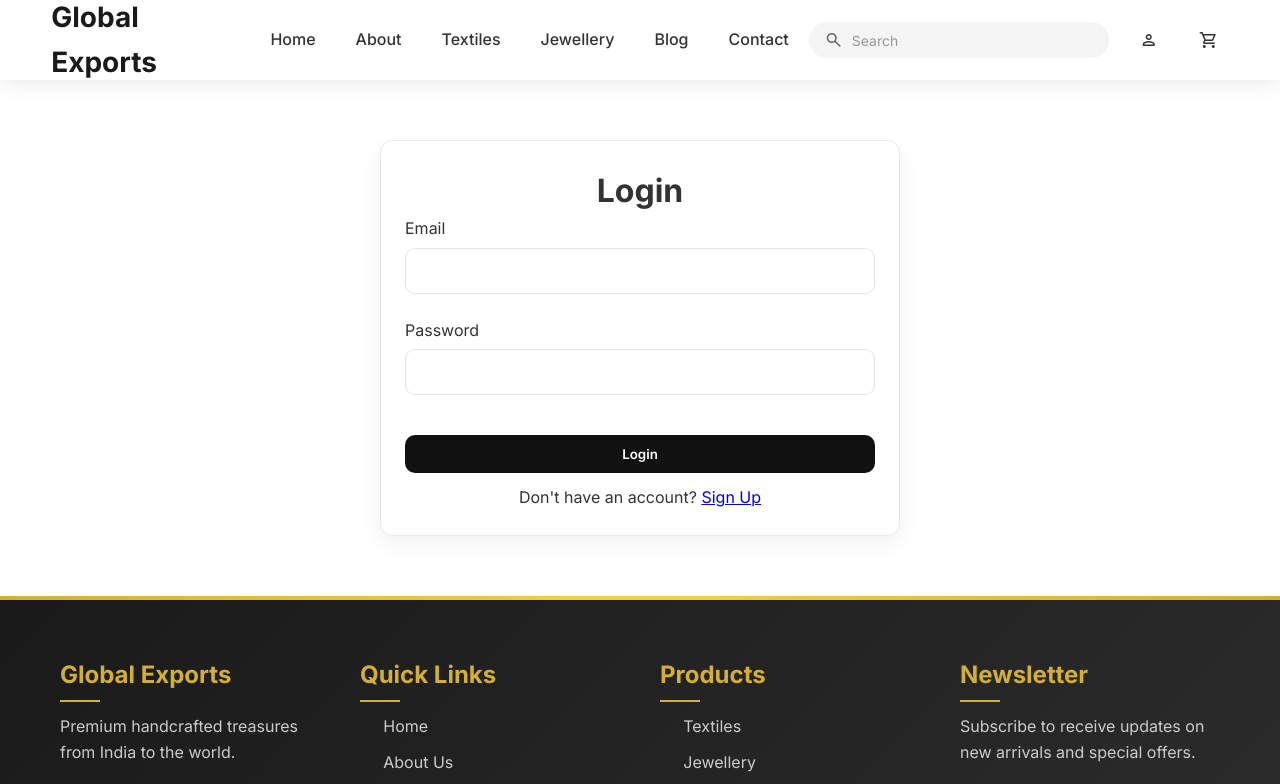
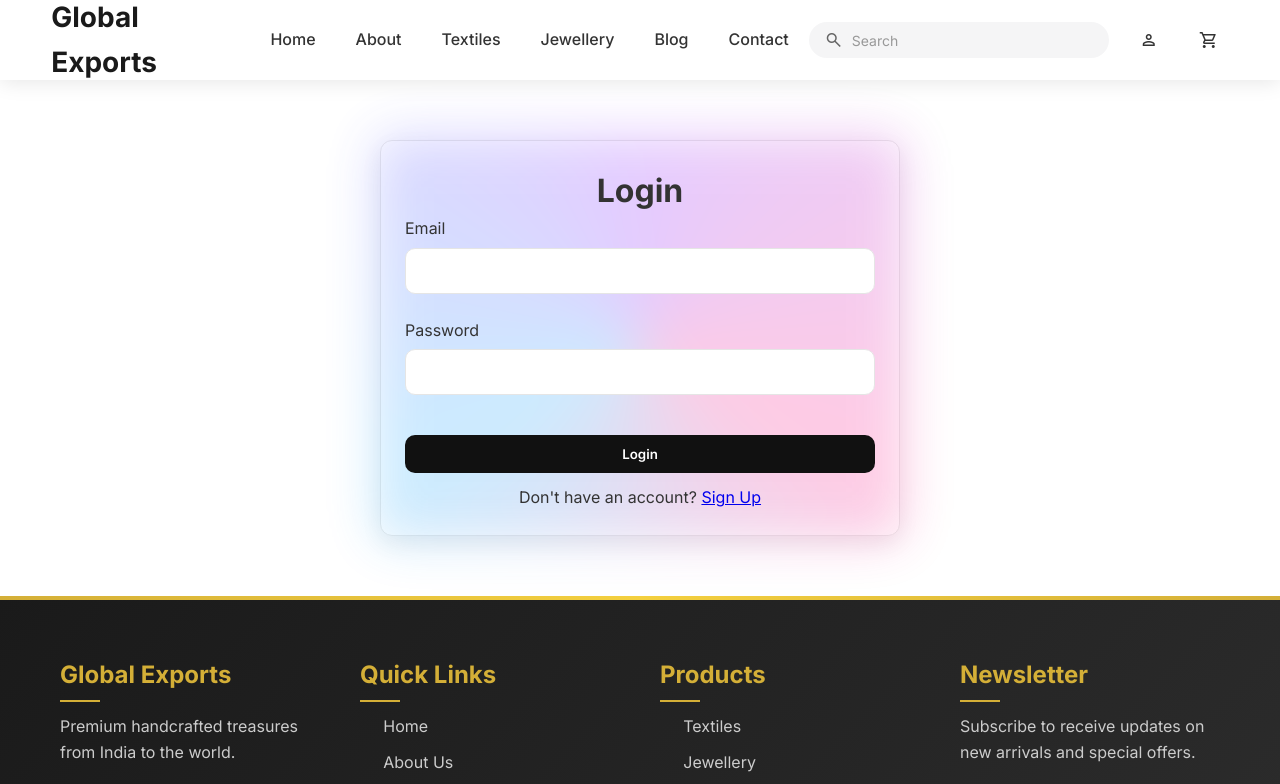
Before and after one commit to mrmohitsharm/import-export-website-copy, a React (Create React App) app: page /login in a window 1280 px wide. Shown: the top 784 px of the page. Built offline with nearby package versions, Linux system fonts and the light colour scheme.

Commit message:
changes into login page or profile ui/ux

```diff
--- a/src/App.js
+++ b/src/App.js
@@ -1,5 +1,5 @@
 import React from "react";
-import { BrowserRouter as Router, Routes, Route } from "react-router-dom";
+import { BrowserRouter as Router, Routes, Route, Navigate, useLocation } from "react-router-dom";
 import "./styles/common.css";
 
 // Import components
@@ -15,6 +15,7 @@ import Textiles from "./pages/Textiles";
 import Jewellery from "./pages/Jewellery";
 import Login from "./pages/auth/Login";
 import SignUp from "./pages/auth/SignUp";
+import Logout from "./pages/auth/Logout";
 import ProfilePage from "./pages/account/ProfilePage";
 import ProfileInformation from "./pages/account/ProfileInformation";
 import ManageAddresses from "./pages/account/ManageAddresses";
@@ -24,6 +25,19 @@ import Cart from "./pages/Cart";
 
 
 function App() {
+  const RequireAuth = ({ children }) => {
+    const location = useLocation();
+    let currentUser = null;
+    try {
+      currentUser = JSON.parse(localStorage.getItem("currentUser"));
+    } catch (e) {
+      currentUser = null;
+    }
+    if (!currentUser) {
+      return <Navigate to="/login" replace state={{ from: location.pathname }} />;
+    }
+    return children;
+  };
   return (
     <Router>
       <Layout>
@@ -38,12 +52,13 @@ function App() {
           <Route path="/cart" element={<Cart />} />
           <Route path="/login" element={<Login />} />
           <Route path="/signup" element={<SignUp />} />
-          {/* Alias for profile to support /profile path */}
-          <Route path="/profile" element={<ProfilePage />} />
-          <Route path="/account" element={<ProfilePage />} />
-          <Route path="/account/profile" element={<ProfileInformation />} />
-          <Route path="/account/addresses" element={<ManageAddresses />} />
-          <Route path="/account/pan" element={<PANCardInformation />} />
+          <Route path="/logout" element={<Logout />} />
+          {/* Protected account routes */}
+          <Route path="/profile" element={<RequireAuth><ProfilePage /></RequireAuth>} />
+          <Route path="/account" element={<RequireAuth><ProfilePage /></RequireAuth>} />
+          <Route path="/account/profile" element={<RequireAuth><ProfileInformation /></RequireAuth>} />
+          <Route path="/account/addresses" element={<RequireAuth><ManageAddresses /></RequireAuth>} />
+          <Route path="/account/pan" element={<RequireAuth><PANCardInformation /></RequireAuth>} />
         </Routes>
       </Layout>
     </Router>
--- a/src/components/HomePage.js
+++ b/src/components/HomePage.js
@@ -29,7 +29,7 @@ const HomePage = () => {
       setCurrentSlide((prev) => (prev + 1) % heroSlides.length);
     }, 5000); // Change slide every 5 seconds
     return () => clearInterval(timer);
-  }, []);
+  }, [heroSlides.length]);
 
   const nextSlide = () => {
     setCurrentSlide((prev) => (prev + 1) % heroSlides.length);
@@ -44,7 +44,7 @@ const HomePage = () => {
     {
       name: "Sarah Johnson",
       role: "Fashion Retailer",
-      image: "https://images.unsplash.com/photo-1494790108755-2616b612b786?ixlib=rb-4.0.3&ixid=M3wxMjA3fDB8MHxwaG90by1wYWdlfHx8fGVufDB8fHx8fA%3D%3D&auto=format&fit=crop&w=100&q=80",
+      image: "https://physicaleducationandwellness.mit.edu/wp-content/uploads/Untitled-1.png",
       quote: "The quality of textiles and the attention to detail in every piece is exceptional. Our customers love the authentic craftsmanship."
     },
     {
--- a/src/pages/auth/Login.js
+++ b/src/pages/auth/Login.js
@@ -1,5 +1,5 @@
 import React, { useState } from "react";
-import { useNavigate, Link } from "react-router-dom";
+import { useNavigate, useLocation, Link } from "react-router-dom";
 import "../../styles/common.css";
 import "../../styles/auth.css";
 
@@ -9,6 +9,7 @@ const Login = () => {
   const [loading, setLoading] = useState(false);
   const [error, setError] = useState(null);
   const navigate = useNavigate();
+  const location = useLocation();
 
   const handleSubmit = (e) => {
     e.preventDefault();
@@ -20,7 +21,8 @@ const Login = () => {
     setTimeout(() => {
       localStorage.setItem("currentUser", JSON.stringify({ email }));
       setLoading(false);
-      navigate("/account/profile");
+      const redirectTo = (location.state && location.state.from) ? location.state.from : "/account/profile";
+      navigate(redirectTo, { replace: true });
     }, 800);
   };
 
--- /dev/null
+++ b/src/pages/auth/Logout.js
@@ -0,0 +1,19 @@
+import React, { useEffect } from "react";
+import { useNavigate, useLocation } from "react-router-dom";
+
+const Logout = () => {
+  const navigate = useNavigate();
+  const location = useLocation();
+
+  useEffect(() => {
+    try {
+      localStorage.removeItem("currentUser");
+    } catch (e) {}
+    const redirectTo = (location.state && location.state.from) ? location.state.from : "/";
+    navigate(redirectTo, { replace: true });
+  }, [navigate, location]);
+
+  return null;
+};
+
+export default Logout;
--- a/src/pages/auth/SignUp.js
+++ b/src/pages/auth/SignUp.js
@@ -1,5 +1,5 @@
 import React, { useState } from "react";
-import { useNavigate, NavLink } from "react-router-dom";
+import { useNavigate, useLocation, NavLink } from "react-router-dom";
 import "../../styles/common.css";
 import "../../styles/auth.css";
 
@@ -11,9 +11,14 @@ const SignUp = () => {
   const [loading, setLoading] = useState(false);
   const [error, setError] = useState(null);
   const navigate = useNavigate();
+  const location = useLocation();
 
   const handleSubmit = (e) => {
     e.preventDefault();
+    if (!name || !email || !password) {
+      setError("Please fill all fields.");
+      return;
+    }
     if (password !== confirmPassword) {
       setError("Passwords do not match");
       return;
@@ -22,7 +27,8 @@ const SignUp = () => {
     setTimeout(() => {
       localStorage.setItem("currentUser", JSON.stringify({ name, email }));
       setLoading(false);
-      navigate("/account/profile");
+      const redirectTo = (location.state && location.state.from) ? location.state.from : "/account/profile";
+      navigate(redirectTo, { replace: true });
     }, 800);
   };
 
--- a/src/styles/account.css
+++ b/src/styles/account.css
@@ -84,6 +84,8 @@ button.btn-primary.logout { background: #ef4444; }
 a.btn-primary[href*="logout"]:hover,
 button.btn-primary.logout:hover { background: #dc2626; }
 
+/* Profile ornaments removed per request */
+
 /* Address item row look */
 .card .font-medium { color: #111827; }
 .text-muted-foreground { color: #6b7280; }
--- a/src/styles/auth.css
+++ b/src/styles/auth.css
@@ -4,13 +4,49 @@
   max-width: 560px;
   margin: 40px auto;
   padding: 20px;
+  /* fade/slide entrance */
+  animation: authFadeIn .6s ease-out both;
+  position: relative;
 }
+
+/* Jewellery themed background image (from jewellery section) */
+/* removed background colour/effects */
+.auth-container::after { content: none; }
+.auth-bg { display: none; }
 
 .card {
   background: #fff;
   border: 1px solid #eee;
   border-radius: 12px;
   box-shadow: 0 6px 18px rgba(0,0,0,0.06);
+  position: relative;
+  /* colorful ambient glow */
+  box-shadow:
+    0 12px 24px rgba(0,0,0,.06),
+    0 0 24px rgba(255, 0, 128, .12),
+    0 0 36px rgba(0, 176, 255, .12),
+    0 0 48px rgba(120, 0, 255, .10);
+  /* soft pop-in */
+  transform: translateY(10px) scale(.98);
+  animation: cardPop .5s .1s cubic-bezier(.2,.8,.2,1) both;
+}
+
+/* elevated gradient aura around the card */
+.card::before {
+  content: '';
+  position: absolute;
+  inset: -6px;
+  background: conic-gradient(
+    from 120deg,
+    rgba(255,0,122,.45),
+    rgba(0,163,255,.45),
+    rgba(125,0,255,.45),
+    rgba(255,0,122,.45)
+  );
+  filter: blur(26px);
+  z-index: -1;
+  border-radius: 16px;
+  opacity: .45;
 }
 
 .form-group {
@@ -26,7 +62,7 @@
   border-radius: 10px;
   border: 1px solid #e5e5e5;
   outline: none;
-  transition: border-color .2s ease, box-shadow .2s ease;
+  transition: border-color .2s ease, box-shadow .2s ease, transform .15s ease;
 }
 
 .form-textarea {
@@ -38,6 +74,7 @@
 .form-textarea:focus {
   border-color: #111;
   box-shadow: 0 0 0 3px rgba(0,0,0,0.06);
+  transform: translateY(-1px);
 }
 
 .input-error {
@@ -51,10 +88,18 @@
   border-radius: 10px;
   padding: 12px 16px;
   cursor: pointer;
+  transition: transform .12s ease, box-shadow .2s ease, background .2s ease;
 }
 
 .btn-primary:hover {
   background: #000;
+  transform: translateY(-1px);
+  box-shadow: 0 8px 18px rgba(0,0,0,.08);
+}
+
+.btn-primary:active {
+  transform: translateY(0);
+  box-shadow: 0 2px 6px rgba(0,0,0,.06);
 }
 
 .btn-outline {
@@ -64,14 +109,42 @@
   border-radius: 10px;
   padding: 10px 14px;
   cursor: pointer;
+  transition: transform .12s ease, box-shadow .2s ease, background .2s ease, color .2s ease;
 }
 
 .btn-outline:hover {
   background: #111;
   color: #fff;
+  transform: translateY(-1px);
+  box-shadow: 0 8px 18px rgba(0,0,0,.08);
 }
 
 .space-y-2 > * + * { margin-top: 8px; }
 .space-y-3 > * + * { margin-top: 12px; }
 .space-y-4 > * + * { margin-top: 16px; }
 .space-y-5 > * + * { margin-top: 20px; }
+
+/* Stagger form fields softly */
+.auth-container .card form > * { opacity: 0; transform: translateY(6px); animation: itemRise .45s ease forwards; }
+.auth-container .card form > *:nth-child(1) { animation-delay: .08s; }
+.auth-container .card form > *:nth-child(2) { animation-delay: .14s; }
+.auth-container .card form > *:nth-child(3) { animation-delay: .2s; }
+.auth-container .card form > *:nth-child(4) { animation-delay: .26s; }
+.auth-container .card form > *:nth-child(5) { animation-delay: .32s; }
+
+/* Keyframes */
+@keyframes authFadeIn {
+  from { opacity: 0; transform: translateY(8px); }
+  to   { opacity: 1; transform: translateY(0); }
+}
+
+@keyframes cardPop {
+  0% { opacity: 0; transform: translateY(16px) scale(.96); }
+  60% { opacity: 1; transform: translateY(0) scale(1.005); }
+  100% { transform: translateY(0) scale(1); }
+}
+
+@keyframes itemRise {
+  from { opacity: 0; transform: translateY(6px); }
+  to   { opacity: 1; transform: translateY(0); }
+}
```
